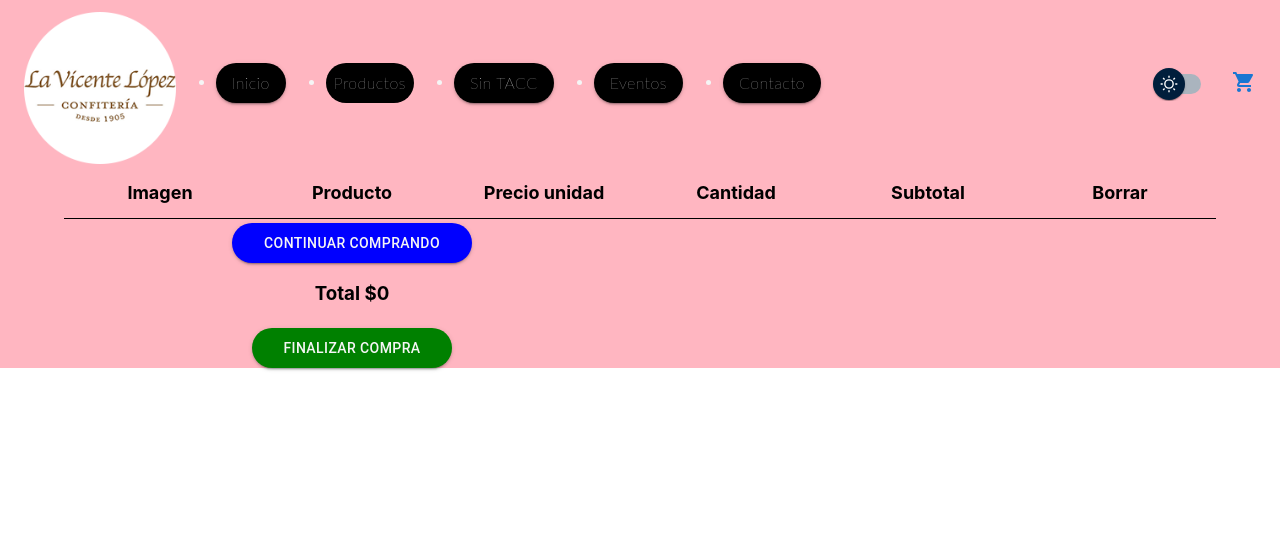
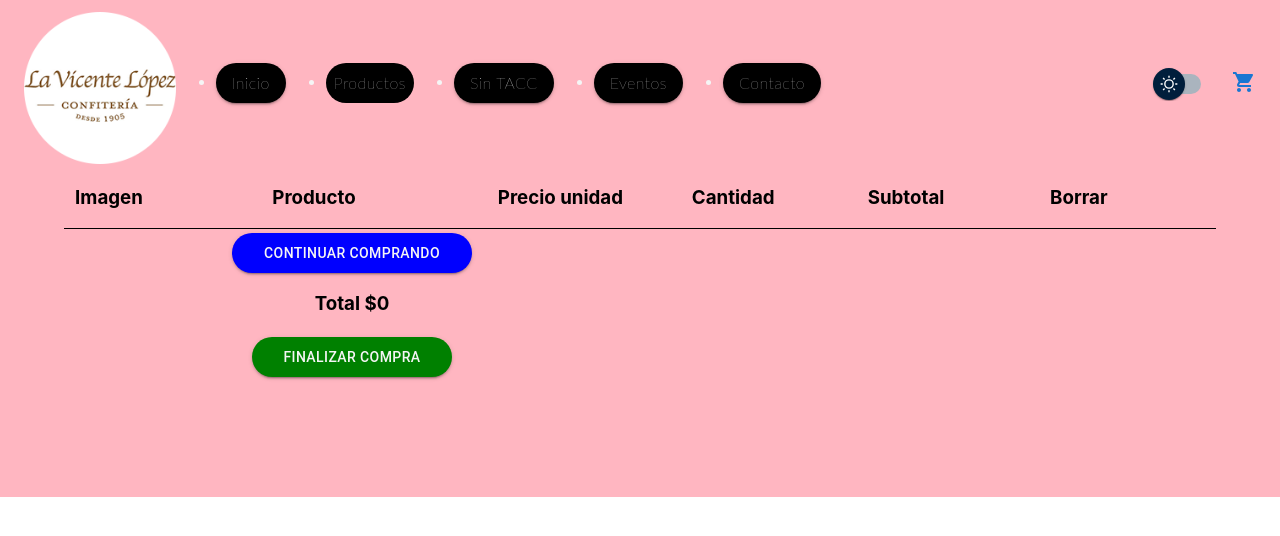
Before and after one commit to DanVicen/test-ecommerce, a React (Create React App) app: page /Cart in a window 1280 px wide. Shown: the top 536 px of the page. Built offline with nearby package versions, Linux system fonts and the light colour scheme.

Commit message:
Proyecto final

```diff
--- a/src/App.css
+++ b/src/App.css
@@ -1,6 +1,7 @@
 .App {
   text-align: center;
   background-color: lightpink;
+  padding-bottom: 120px;
 }
 
 .App-logo {
@@ -57,7 +58,7 @@
 }
 
 .cart-table__content-img {
-    width: 15% !important;
+    min-width: 90px !important;
     justify-content: center;
     align-items: center;
 }
@@ -82,6 +83,7 @@
 
 .cart-table__content-title {
     flex-direction: column;
+    min-width: 320px;
 }
 
 .cart-footer {
--- a/src/components/Card/Card.css
+++ b/src/components/Card/Card.css
@@ -1,12 +1,8 @@
-.card-item img{
-    width: 100%;
-}
-
 .item-card-container {
     background-color: lightpink;
     width: 280px;
     margin-left: 12px;
-    height: 400px;
+    height: 440px;
 }
 
 .card-item {
@@ -14,22 +10,23 @@
     flex-direction: column;
     border-radius: 12px;
     background-color: lightpink;
+    width: 100%;
+    height: 400px;
+}
 
+.card-item img{
+    width: 100%;
+    height: 200px;
 }
 
 .card-item p {
     font-size: 16px;
     font-weight: 600;
-    margin-top: 5px;
-    margin-bottom: 5px;
+    margin-top: 1px;
+    margin-bottom: 1px;
 }
 
 .card-item span {
-    margin-bottom: 5px;
-    font-size: 24px;
+    margin-bottom: 1px;
+    font-size: 16px;
 }
-
-.item-card button {
-    width: 240px;
-    border-radius: 24px;
-}
--- a/src/components/Card/Card.js
+++ b/src/components/Card/Card.js
@@ -29,7 +29,9 @@ const CardItem = (props) => {
                             resizeMode="stretch"
                         />
                     </div>
-                    <p>{title}</p>
+                    <p style={{
+                        marginTop: 'auto'
+                    }}>{title}</p>
                     <p>${price}</p>
                     <div>
                         <ItemCount
@@ -60,8 +62,7 @@ const CardItem = (props) => {
                             backgroundColor: 'black',
                             color: 'whitesmoke',
                             borderRadius: '24px',
-                            height: '40px'
-
+                            height: '40px',
                         }}
                         variant={'contained'}
                         onClick={() =>addProductToCart(props)}
--- a/src/pages/Cart.js
+++ b/src/pages/Cart.js
@@ -28,14 +28,14 @@ const Cart = () => {
 
     const [order, setOrder] = useState({
         buyer: {},
-        items: cartListItems.map( item => {
+        items: cartListItems.map(item => {
             return {
                 id: item.id,
                 title: item.title,
                 price: item.price,
                 quantity: item.quantity,
             }
-        } ),
+        }),
         total: totalPrice
     })
 
@@ -45,12 +45,12 @@ const Cart = () => {
 
     const handleSubmit = (e) => {
         e.preventDefault()
-        setOrder({...order, buyer: formValue})
-        saveData({...order, buyer: formValue})
+        setOrder({ ...order, buyer: formValue })
+        saveData({ ...order, buyer: formValue })
     }
 
     const handleChange = (e) => {
-        setFormValue({...formValue, [e.target.name]: e.target.value})
+        setFormValue({ ...formValue, [e.target.name]: e.target.value })
     }
 
     const finishOrder = () => {
@@ -64,20 +64,32 @@ const Cart = () => {
         cleanCartProducts()
     }
 
-    return(
+    return (
         <Container className='container-general'>
             <div className='cart-section'>
                 <div className='col-cart-table__head'>
-                        <h2>Imagen</h2>
-                        <h2>Producto</h2>
-                        <h2>Precio unidad</h2>
-                        <h2>Cantidad</h2>
-                        <h2>Subtotal</h2>
-                        <h2>Borrar</h2>
+                    <div className='cart-table__content-img'>
+                        <h3>Imagen</h3>
                     </div>
-                    {cartListItems.map( (item) => {
-                        const {id, title, image, price, quantity} = item
-                        return(
+                    <div className='cart-table__content-title'>
+                        <h3>Producto</h3>
+                    </div>
+                    <div className='cart-table__content-price'>
+                        <h3>Precio unidad</h3>
+                    </div>
+                    <div className='cart-table__content-quantity'>
+                        <h3>Cantidad</h3>
+                    </div>
+                    <div className='cart-table__content-price'>
+                        <h3>Subtotal</h3>
+                    </div>
+                    <div className='cart-table__content-price'>
+                        <h3>Borrar</h3>
+                    </div>
+                </div>
+                {cartListItems.map((item) => {
+                    const { id, title, image, price, quantity } = item
+                    return (
                         <div className='cart-table__content' key={id}>
                             <div className='cart-table__content-img'>
                                 <img src={`/${image}`}
@@ -87,7 +99,7 @@ const Cart = () => {
                                 />
                             </div>
                             <div className='cart-table__content-title'>
-                                    <h3>{item.title}</h3>
+                                <span>{item.title}</span>
                             </div>
                             <div className='cart-table__content-price'>
                                 <h3>$ {item.price}</h3>
@@ -95,7 +107,7 @@ const Cart = () => {
                             <div className='cart-table__content-quantity'>
                                 <h3>{item.quantity}</h3>
                             </div>
-                                <div className='cart-table__content'>
+                            <div className='cart-table__content-price'>
                                 <h3>${item.amount || item.price}</h3>
                             </div>
 
@@ -163,7 +175,8 @@ const Cart = () => {
                                 backgroundColor: 'black',
                                 color: 'whitesmoke',
                                 borderRadius: '24px',
-                                height: '40px'
+                                height: '40px',
+                                marginLeft: '10px'
                             }}
                         >
                             Aceptar
@@ -197,12 +210,12 @@ const Cart = () => {
                         />
                         <Button
                             style={{
-                                marginTop: 4,
+                                marginLeft: 10,
                                 backgroundColor: 'black',
                                 color: 'whitesmoke',
                                 borderRadius: '24px',
                                 height: '40px',
-                                fontsize: '14px'
+                                fontsize: '14px',
                             }}
                             type="submit"
                         >
```
Lines whose indentation alone changed are shown as unchanged.
